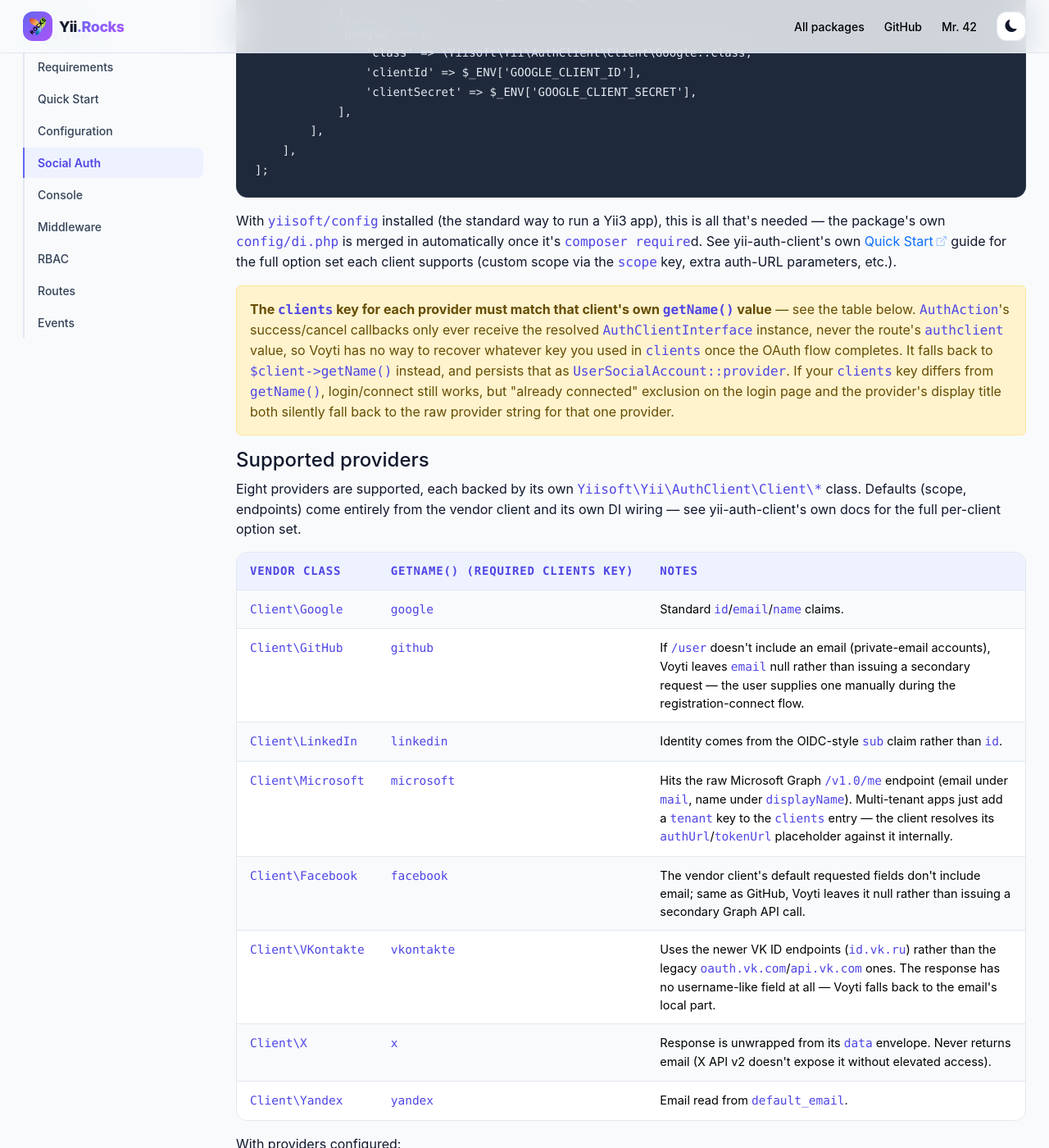
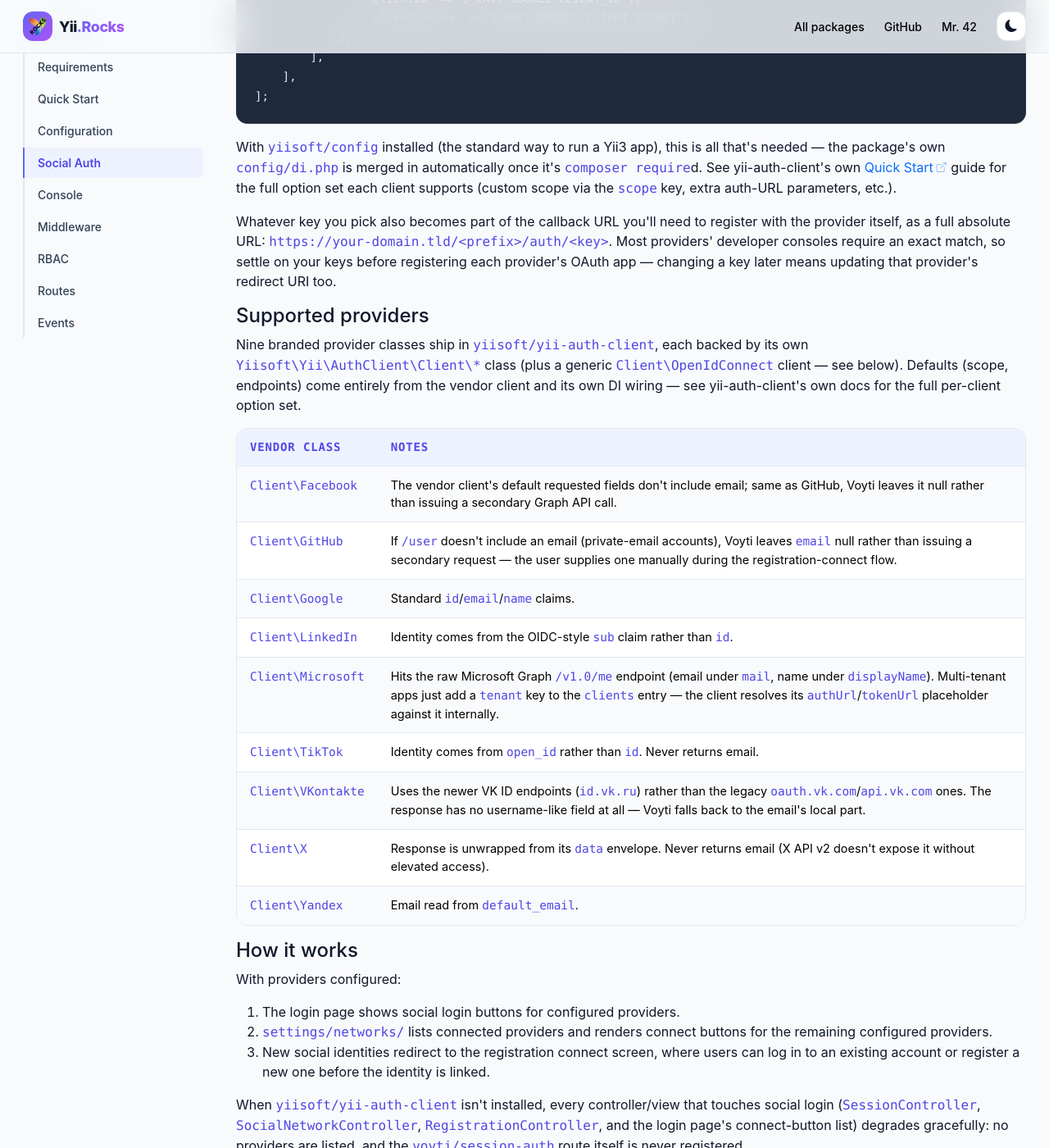
Before and after one commit to YiiRocks/YiiRocks.github.io, a Jekyll site: the page built from voyti/social/index.html, in a window 1280 px wide and 1400 px high, scrolled down 759 px. Shown: the whole window at 82% size. Built offline with Jekyll 4.4.1, drawn with Linux system fonts in a browser that asks for light colours; a style sheet for code colours, icons or effects is not loaded; some of the changed text lies outside the part shown.

Commit message:
Rewrite voyti social auth docs for the yii-auth-client params/widget merge
Corrects the clients-key mismatch guidance (getName() now always derives
from the config key once params merges, so the old warning is obsolete),
adds the TikTok provider row, drops non-actionable implementation detail,
and reorders/reorganizes sections for clarity.

```diff
--- a/voyti/social/index.html
+++ b/voyti/social/index.html
@@ -19,17 +19,10 @@
 
         <h4>Configuring providers</h4>
         <p>
-            One piece is needed in the host application: a <code>clients</code> map under
-            the <code>yiisoft/yii-auth-client</code> params key. Each entry is an array with
-            a <code>class</code> key plus any setter-backed option that client exposes —
-            <code>clientId</code>, <code>clientSecret</code>, <code>scope</code>,
-            <code>tenant</code>, etc. — each config key is mapped automatically to a
-            <code>set&lt;Ucfirst(key)&gt;()</code> call on the client. No separate
-            <code>config/di.php</code> definition is read for this.
-        </p>
-        <p>
-            Voyti configures each client's OAuth2 return URL for you automatically, keyed to
-            match its own <code>clients</code> entry.
+            Configure providers via a <code>clients</code> map under the
+            <code>yiisoft/yii-auth-client</code> params key. Voyti configures each
+            client's OAuth2 return URL for you automatically, keyed to match its
+            own <code>clients</code> entry.
         </p>
         <pre class="doc-example mb-3"><code class="language-php">// config/params.php
 return [
@@ -57,59 +50,52 @@
             guide for the full option set each client supports (custom scope via the
             <code>scope</code> key, extra auth-URL parameters, etc.).
         </p>
-
-        <div class="alert alert-warning" role="alert">
-            <strong>The <code>clients</code> key for each provider must match that
-            client's own <code>getName()</code> value</strong> — see the table below.
-            <code>AuthAction</code>'s success/cancel callbacks only ever receive the
-            resolved <code>AuthClientInterface</code> instance, never the route's
-            <code>authclient</code> value, so Voyti has no way to recover whatever key
-            you used in <code>clients</code> once the OAuth flow completes. It falls
-            back to <code>$client-&gt;getName()</code> instead, and persists that as
-            <code>UserSocialAccount::provider</code>. If your <code>clients</code> key
-            differs from <code>getName()</code>, login/connect still works, but
-            "already connected" exclusion on the login page and the provider's display
-            title both silently fall back to the raw provider string for that one
-            provider.
-        </div>
+        <p>
+            Whatever key you pick also becomes part of the callback URL you'll need to
+            register with the provider itself, as a full absolute URL:
+            <code>https://your-domain.tld/&lt;prefix&gt;/auth/&lt;key&gt;</code>. Most
+            providers' developer consoles require an exact match, so settle on your keys
+            before registering each provider's OAuth app — changing a key later means
+            updating that provider's redirect URI too.
+        </p>
 
         <h4>Supported providers</h4>
         <p>
-            Eight providers are supported, each backed by its own
-            <code>Yiisoft\Yii\AuthClient\Client\*</code> class. Defaults (scope,
-            endpoints) come entirely from the vendor client and its own DI wiring — see
-            yii-auth-client's own docs for the full per-client option set.
+            Nine branded provider classes ship in <code>yiisoft/yii-auth-client</code>,
+            each backed by its own <code>Yiisoft\Yii\AuthClient\Client\*</code> class
+            (plus a generic <code>Client\OpenIdConnect</code> client — see below).
+            Defaults (scope, endpoints) come entirely from the vendor client and its own
+            DI wiring — see yii-auth-client's own docs for the full per-client option set.
         </p>
         <div class="table-responsive">
             <table class="table table-sm table-striped">
                 <thead>
                     <tr>
                         <th>Vendor class</th>
-                        <th><code>getName()</code> (required <code>clients</code> key)</th>
                         <th>Notes</th>
                     </tr>
                 </thead>
                 <tbody>
-                    <tr><td><code>Client\Google</code></td><td><code>google</code></td><td>Standard <code>id</code>/<code>email</code>/<code>name</code> claims.</td></tr>
-                    <tr><td><code>Client\GitHub</code></td><td><code>github</code></td><td>If <code>/user</code> doesn't include an email (private-email accounts), Voyti leaves <code>email</code> null rather than issuing a secondary request — the user supplies one manually during the registration-connect flow.</td></tr>
-                    <tr><td><code>Client\LinkedIn</code></td><td><code>linkedin</code></td><td>Identity comes from the OIDC-style <code>sub</code> claim rather than <code>id</code>.</td></tr>
-                    <tr><td><code>Client\Microsoft</code></td><td><code>microsoft</code></td><td>Hits the raw Microsoft Graph <code>/v1.0/me</code> endpoint (email under <code>mail</code>, name under <code>displayName</code>). Multi-tenant apps just add a <code>tenant</code> key to the <code>clients</code> entry — the client resolves its <code>authUrl</code>/<code>tokenUrl</code> placeholder against it internally.</td></tr>
-                    <tr><td><code>Client\Facebook</code></td><td><code>facebook</code></td><td>The vendor client's default requested fields don't include email; same as GitHub, Voyti leaves it null rather than issuing a secondary Graph API call.</td></tr>
-                    <tr><td><code>Client\VKontakte</code></td><td><code>vkontakte</code></td><td>Uses the newer VK ID endpoints (<code>id.vk.ru</code>) rather than the legacy <code>oauth.vk.com</code>/<code>api.vk.com</code> ones. The response has no username-like field at all — Voyti falls back to the email's local part.</td></tr>
-                    <tr><td><code>Client\X</code></td><td><code>x</code></td><td>Response is unwrapped from its <code>data</code> envelope. Never returns email (X API v2 doesn't expose it without elevated access).</td></tr>
-                    <tr><td><code>Client\Yandex</code></td><td><code>yandex</code></td><td>Email read from <code>default_email</code>.</td></tr>
+                    <tr><td><code>Client\Facebook</code></td><td>The vendor client's default requested fields don't include email; same as GitHub, Voyti leaves it null rather than issuing a secondary Graph API call.</td></tr>
+                    <tr><td><code>Client\GitHub</code></td><td>If <code>/user</code> doesn't include an email (private-email accounts), Voyti leaves <code>email</code> null rather than issuing a secondary request — the user supplies one manually during the registration-connect flow.</td></tr>
+                    <tr><td><code>Client\Google</code></td><td>Standard <code>id</code>/<code>email</code>/<code>name</code> claims.</td></tr>
+                    <tr><td><code>Client\LinkedIn</code></td><td>Identity comes from the OIDC-style <code>sub</code> claim rather than <code>id</code>.</td></tr>
+                    <tr><td><code>Client\Microsoft</code></td><td>Hits the raw Microsoft Graph <code>/v1.0/me</code> endpoint (email under <code>mail</code>, name under <code>displayName</code>). Multi-tenant apps just add a <code>tenant</code> key to the <code>clients</code> entry — the client resolves its <code>authUrl</code>/<code>tokenUrl</code> placeholder against it internally.</td></tr>
+                    <tr><td><code>Client\TikTok</code></td><td>Identity comes from <code>open_id</code> rather than <code>id</code>. Never returns email.</td></tr>
+                    <tr><td><code>Client\VKontakte</code></td><td>Uses the newer VK ID endpoints (<code>id.vk.ru</code>) rather than the legacy <code>oauth.vk.com</code>/<code>api.vk.com</code> ones. The response has no username-like field at all — Voyti falls back to the email's local part.</td></tr>
+                    <tr><td><code>Client\X</code></td><td>Response is unwrapped from its <code>data</code> envelope. Never returns email (X API v2 doesn't expose it without elevated access).</td></tr>
+                    <tr><td><code>Client\Yandex</code></td><td>Email read from <code>default_email</code>.</td></tr>
                 </tbody>
             </table>
         </div>
 
+        <h4>How it works</h4>
         <p>With providers configured:</p>
         <ol>
             <li>The login page shows social login buttons for configured providers.</li>
             <li><code>settings/networks/</code> lists connected providers and renders connect buttons for the remaining configured providers.</li>
             <li>New social identities redirect to the registration connect screen, where users can log in to an existing account or register a new one before the identity is linked.</li>
         </ol>
-
-        <h4>How it works</h4>
         <p>
             When <code>yiisoft/yii-auth-client</code> isn't installed, every controller/view that touches social login
             (<code>SessionController</code>, <code>SocialNetworkController</code>,
@@ -118,16 +104,6 @@
             <code>voyti/session-auth</code> route itself is never registered.
         </p>
         <p>
-            <code>SocialUserAttributesNormalizer</code> maps each provider's raw
-            response into Voyti's canonical <code>{id, email, username, name}</code>
-            shape (the vendor clients don't normalize attributes themselves).
-            <code>SocialAuthCallbackService</code> — wired as <code>AuthAction</code>'s
-            success/cancel callbacks — then either logs a guest in via
-            <code>UserSocialAuthenticateService</code> (account lookup, creation, and
-            login) or links the identity to the current user via
-            <code>UserSocialAccountConnectService</code>.
-        </p>
-        <p>
             Generic self-hosted OpenID Connect identity providers aren't part of
             Voyti's built-in provider list. yii-auth-client ships a generic
             <code>Client\OpenIdConnect</code> class capable of real OIDC discovery and
```
